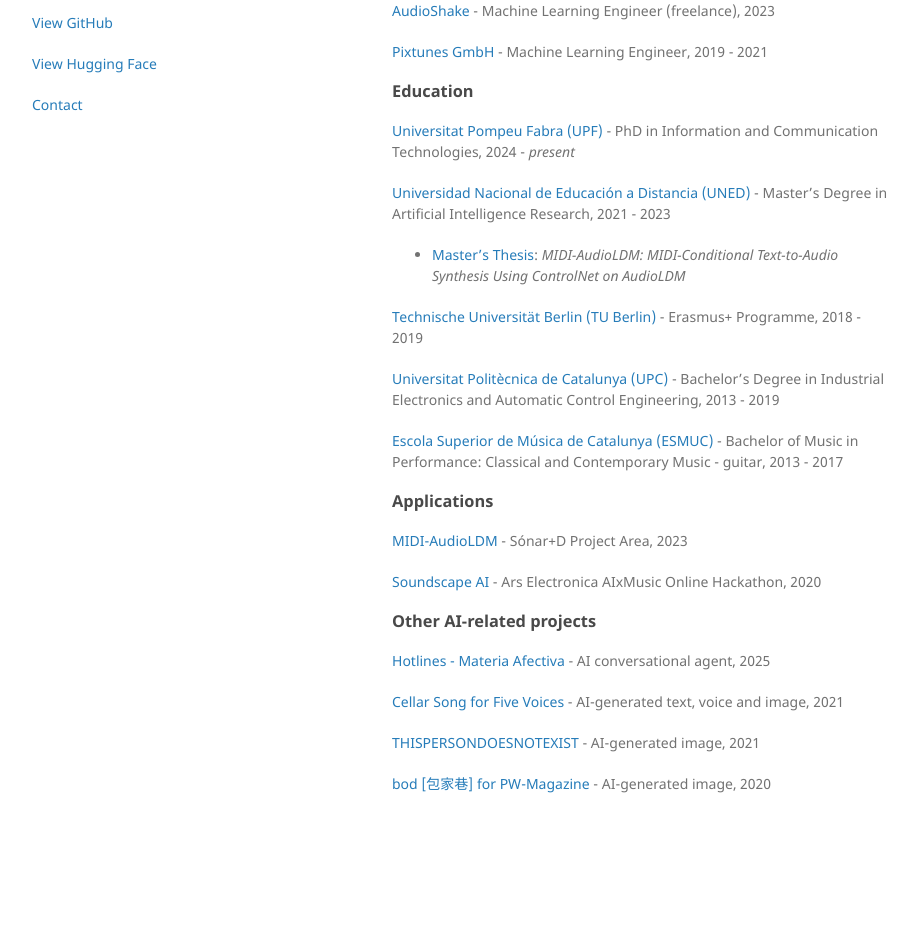
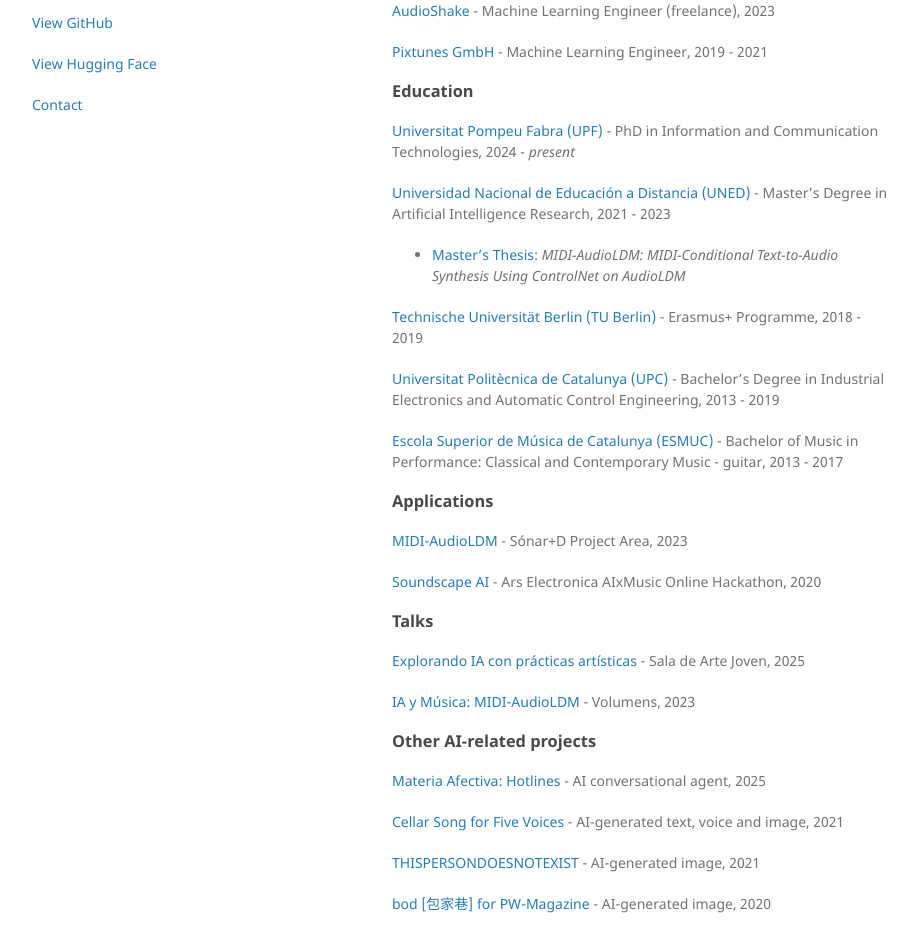
Before and after one commit to lauraibnz/lauraibnz.github.io, a Jekyll site: the page built from index.md, in a window 1280 px wide and 1308 px high. Shown: the part 324-1276 px from the top of the window, without its empty margins (178-1095 px from the left). Built offline with Jekyll 4.4.1, drawn with Linux system fonts in a browser that asks for light colours; the repository's description, which GitHub fills in, is left out; grey boxes are pictures that could not be loaded.

Commit message:
Update index.md

```diff
--- a/index.md
+++ b/index.md
@@ -33,9 +33,15 @@
 
 [Soundscape AI](https://soundscape-ai.netlify.app/) - Ars Electronica AIxMusic Online Hackathon, 2020
 
+### Talks
+
+[Explorando IA con prácticas artísticas](https://www.comunidad.madrid/actividades/2025/exposicion-materia-afectiva#charla-nerea-gracia-laura-ibanez-sam-fuentes) - Sala de Arte Joven, 2025
+
+[IA y Música: MIDI-AudioLDM](https://volumens.es/es/project/laura-ibanez/) - Volumens, 2023
+
 ### Other AI-related projects
 
-[Hotlines - Materia Afectiva](https://www.comunidad.madrid/actividades/2025/exposicion-materia-afectiva) - AI conversational agent, 2025
+[Materia Afectiva: Hotlines](https://www.comunidad.madrid/actividades/2025/exposicion-materia-afectiva) - AI conversational agent, 2025
 
 [Cellar Song for Five Voices](https://www.virtuallyrealityevents.com/emmettwilliams) - AI-generated text, voice and image, 2021
 
```
